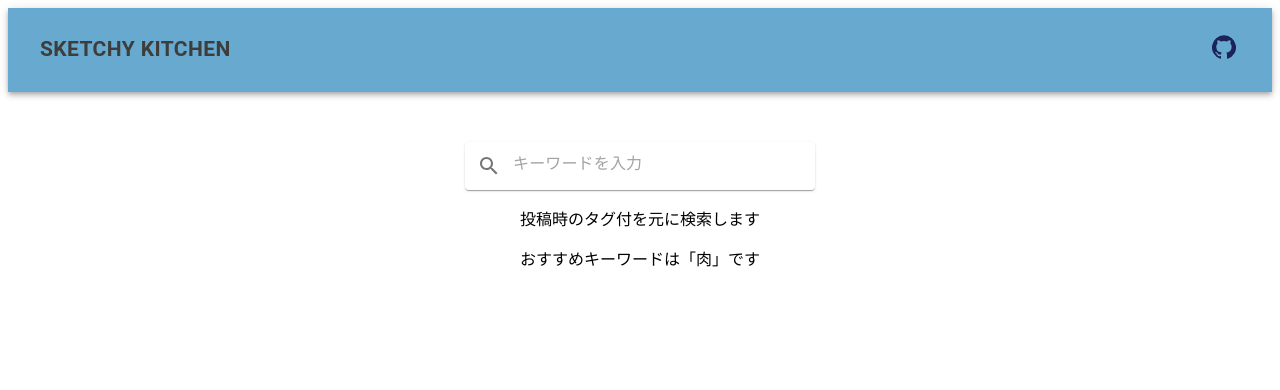
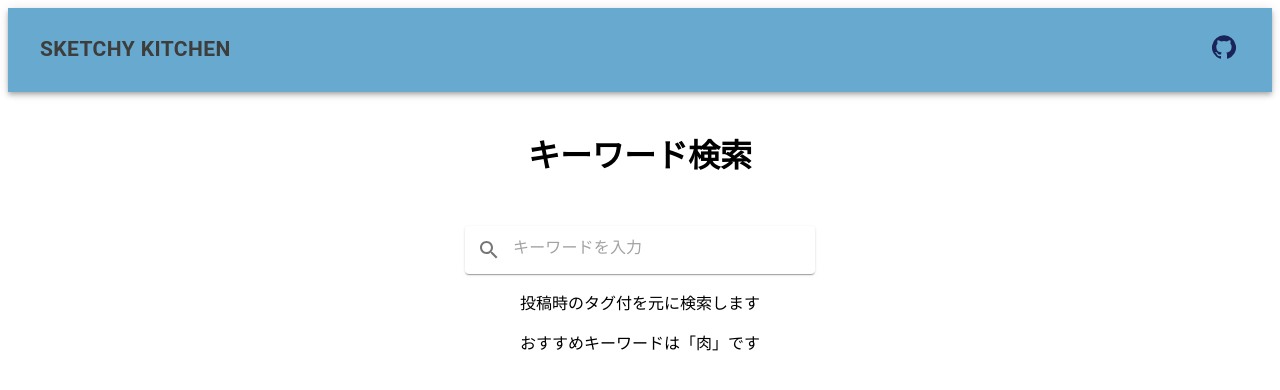
Before and after one commit to TakaShinoda/sketchy-kitchen, a React (Create React App) app: page /search in a window 1280 px wide. Shown: the top 390 px of the page. Built offline with nearby package versions, Linux system fonts and the light colour scheme; no server answers.

Commit message:
fix: mainタグで囲んでh1タグ要素を追加

```diff
--- a/src/pages/SearchMain.tsx
+++ b/src/pages/SearchMain.tsx
@@ -9,6 +9,10 @@ import InputBase from '@material-ui/core/InputBase'
 
 const useStyle = makeStyles(() =>
   createStyles({
+    main: {
+      textAlign: 'center',
+      marginTop: '3%',
+    },
     paper: {
       position: 'relative',
       marginTop: '50px',
@@ -42,6 +46,8 @@ export const SearchMain: FC = () => {
   return (
     <div>
       <TopHeader />
+      <main>
+        <h1 className={classes.main}>キーワード検索</h1>
         <Paper className={classes.paper} component="form" onSubmit={handleSubmit}>
           <IconButton type="submit" aria-label='検索する'>
             <SearchIcon />
@@ -50,6 +56,7 @@ export const SearchMain: FC = () => {
         </Paper>
         <p className={classes.message}>投稿時のタグ付を元に検索します</p>
         <p className={classes.message}>おすすめキーワードは「肉」です</p>
+      </main>
     </div>
   )
 }
```
Lines whose indentation alone changed are shown as unchanged.
